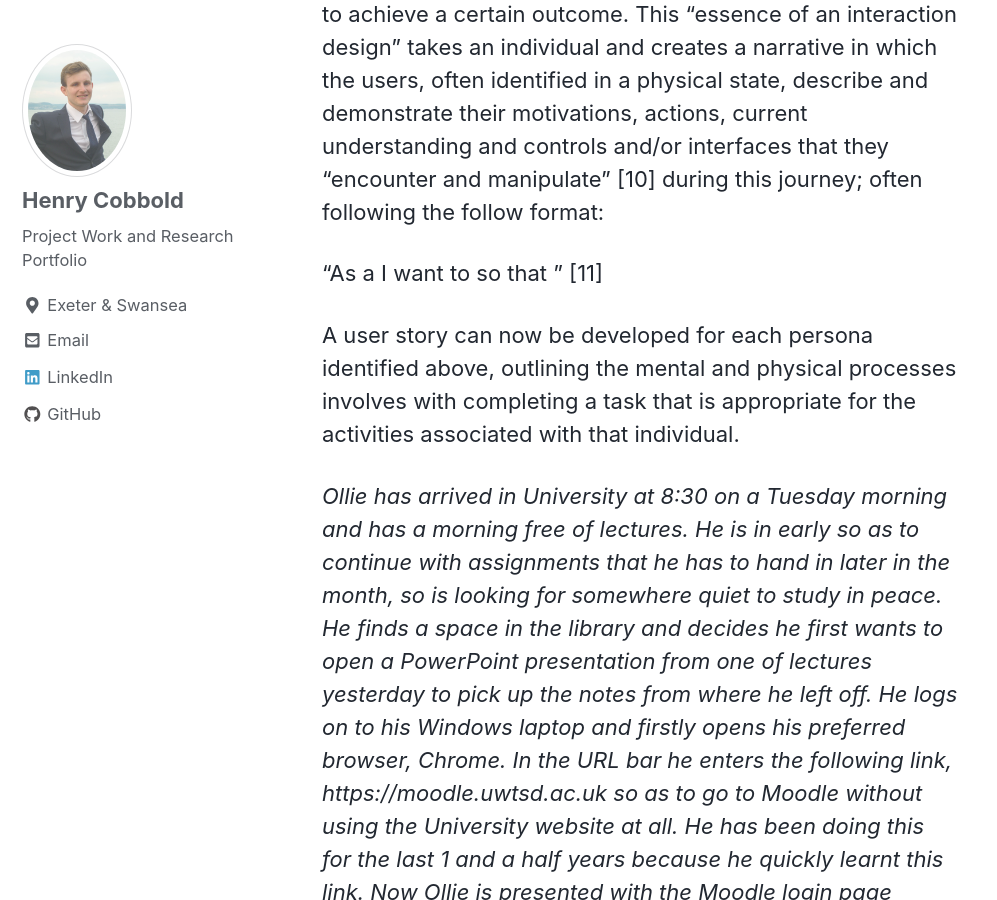
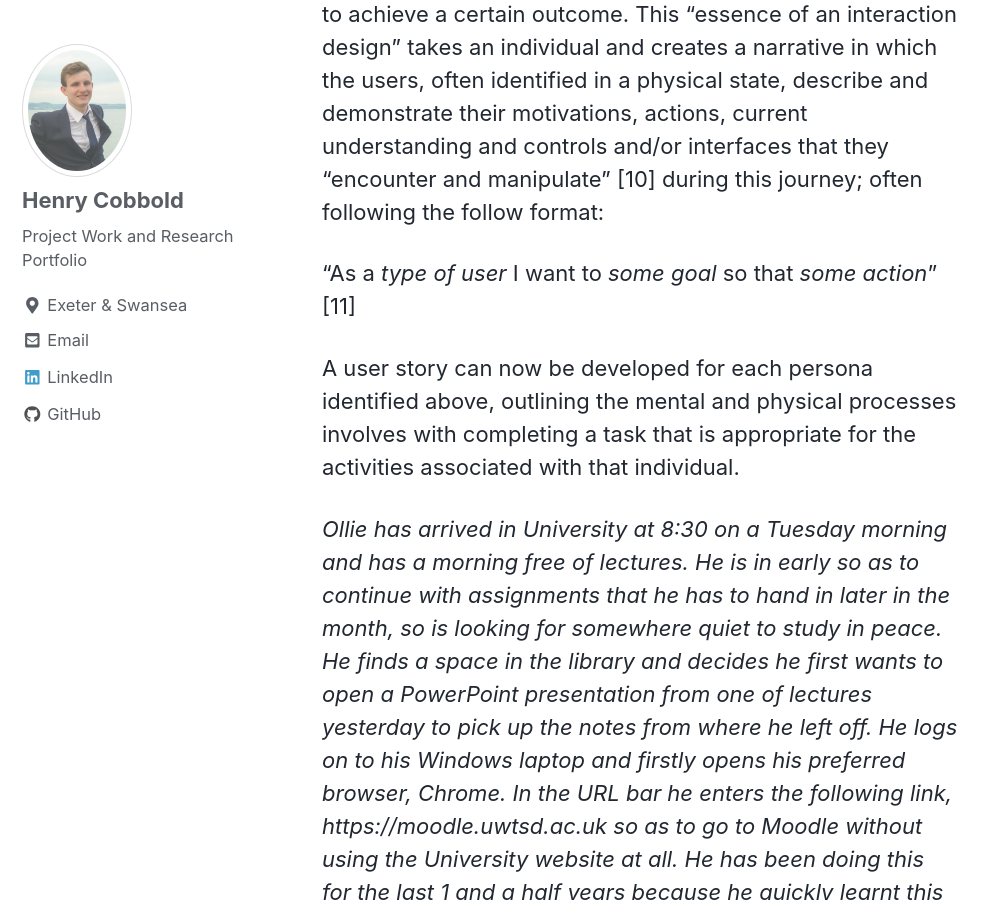
Before and after one commit to henrycobbold/henrycobbold.github.io, a Jekyll site: the page built from _posts/2019-09-03-campus_app.md, in a window 1280 px wide and 900 px high, scrolled down 9458 px. Shown: the whole window, without its empty margins (0-997 px from the left). Built offline with Jekyll 4.4.1, drawn with Linux system fonts in a browser that asks for light colours; nearby versions of some CDN libraries.

Commit message:
more changes

```diff
--- a/_posts/2019-09-03-campus_app.md
+++ b/_posts/2019-09-03-campus_app.md
@@ -59,7 +59,7 @@ By accurately understanding how a user aims to use a system a developer can more
 User stories typically take place after a range of example users have been documented. The purpose of this activity is to be aware of how a given user could wish to interact with the system being developed and crucially how an individual’s goals, use of devices and potential frustrations help the developer design the configuration of system information [9]. Given the sometimes ‘fuzzy’ nature of a user’s perspective on a system this process does not
 concentrate on how a developer should solve design quandaries, just that they need considering in the new or revised system. The purpose of a scenario is to “concretely describe” [10] the use of a system, allowing the development team to attempt to most closely replicate the route that users take in a system to achieve a certain outcome. This “essence of an interaction design” takes an individual and creates a narrative in which the users, often identified in a physical state, describe and demonstrate their motivations, actions, current understanding and controls and/or interfaces that they “encounter and manipulate” [10] during this journey; often following the follow format:
 
-“As a <type of user> I want to <some goal> so that <some action>” [11]
+“As a *type of user* I want to *some goal* so that *some action*” [11]
 
 A user story can now be developed for each persona identified above, outlining the mental and physical processes involves with completing a task that is appropriate for the activities associated with that individual.
 
```
